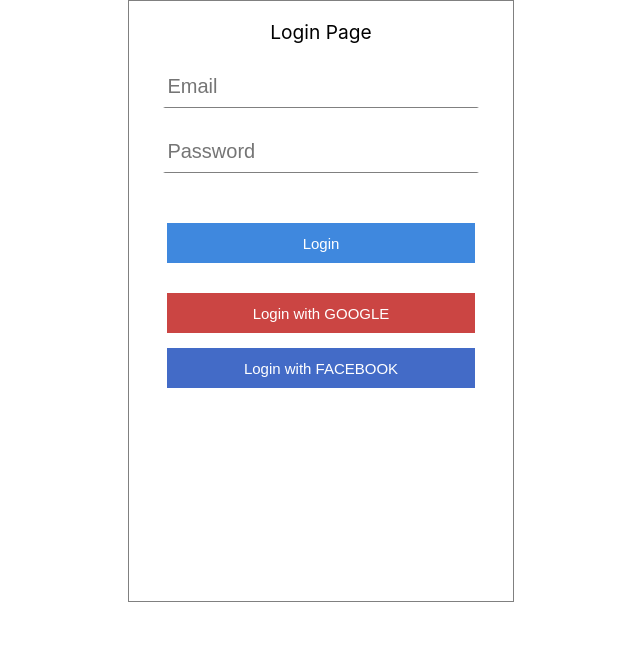
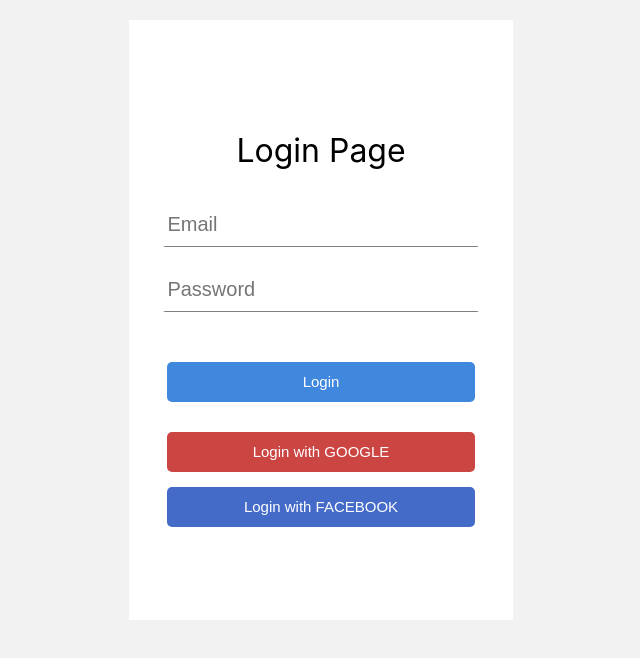
Before and after one commit to jodnddus/tajayeonseub, a React (Create React App) app: page / in a window 1280 px wide. Shown: the top 658 px of the page, without its empty margins (319-959 px from the left). Built offline with nearby package versions, Linux system fonts and the light colour scheme.

Commit message:
css파일 수정

```diff
--- a/src/components/Login.css
+++ b/src/components/Login.css
@@ -1,11 +1,15 @@
 .Login {
     width: 30%;
     height: 600px;
-    margin: 0 auto;
-    border: 1px solid gray;
+    margin: 20px auto;
+    background: white;
+    display: flex;
+    flex-direction: column;
+    justify-content: center;
+
 }
 p{
-    font-size: 1.2em;
+    font-size: 2em;
 }
 input, button{
     width: 80%;
@@ -13,6 +17,7 @@
 }
 
 input {
+    outline: none;
     border-color: transparent;
     border-bottom: 1px solid gray;
     font-size: 20px;
@@ -23,6 +28,7 @@
     border: none;
     color: white;
     font-size: 15px;
+    border-radius: 5px;
 }
 
 .loginBtn button{
--- a/src/index.css
+++ b/src/index.css
@@ -6,6 +6,7 @@
     sans-serif;
   -webkit-font-smoothing: antialiased;
   -moz-osx-font-smoothing: grayscale;
+  background: #f2f2f2;
 }
 
 code {
```
